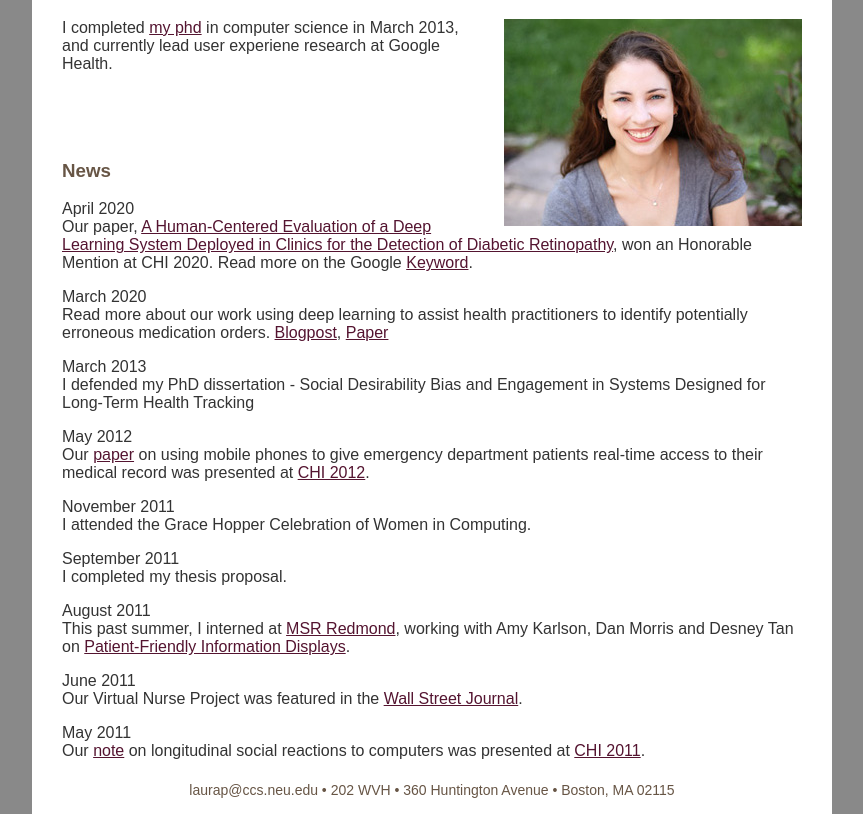
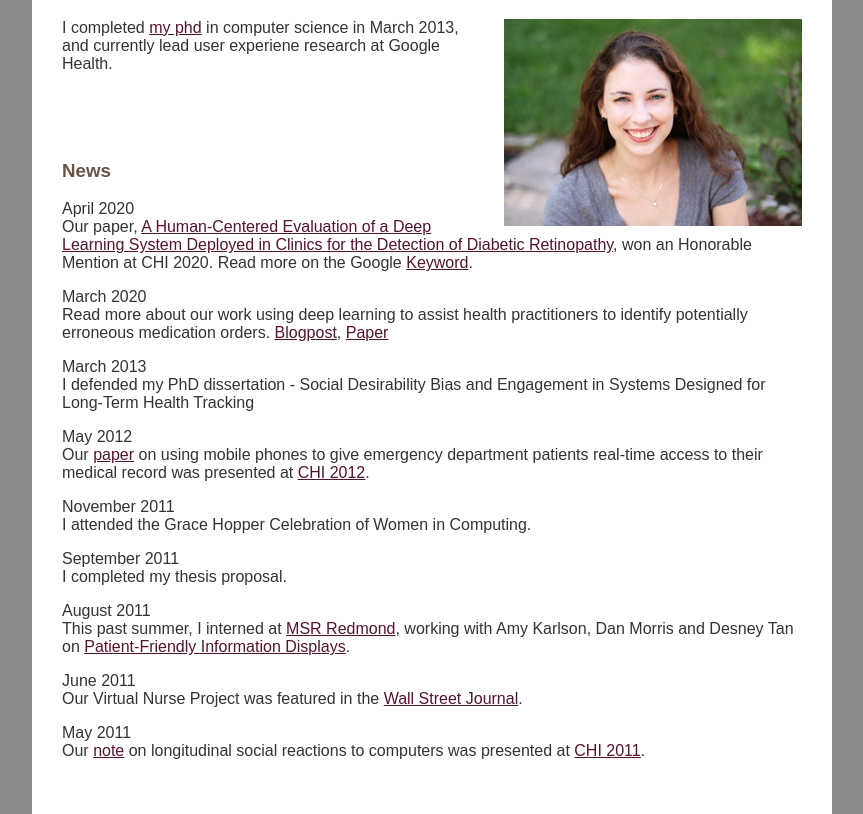
Before and after one commit to lauravardoulakis/lauravardoulakis.github.io, a plain HTML site: page index.html in a window 1280 px wide. Shown: the part 262-1076 px from the top of the page, without its empty margins (208-1071 px from the left). Drawn offline with Linux system fonts and the light colour scheme.

Commit message:
Update index.html

```diff
--- a/index.html
+++ b/index.html
@@ -86,11 +86,6 @@ Our <a href="http://portal.acm.org/citation.cfm?id=1979055" target="_blank">note
 <div id="push"></div>
 </div>
 
-<div id="footer">
-laurap@ccs.neu.edu &bull; 202 WVH &bull; 360 Huntington Avenue &bull; Boston, MA 02115
-</div>
-
-
 
 </body>
 </html>
```
